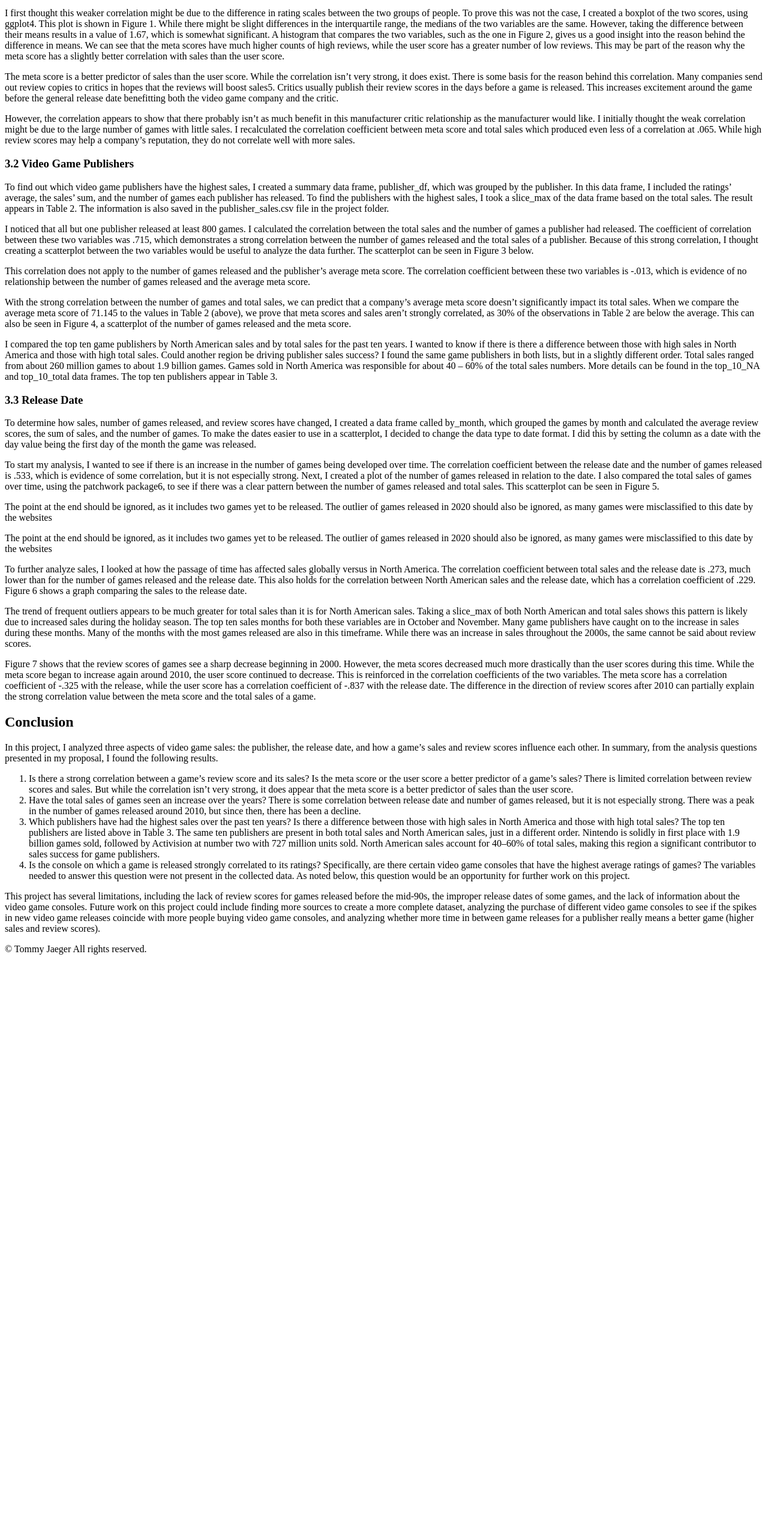
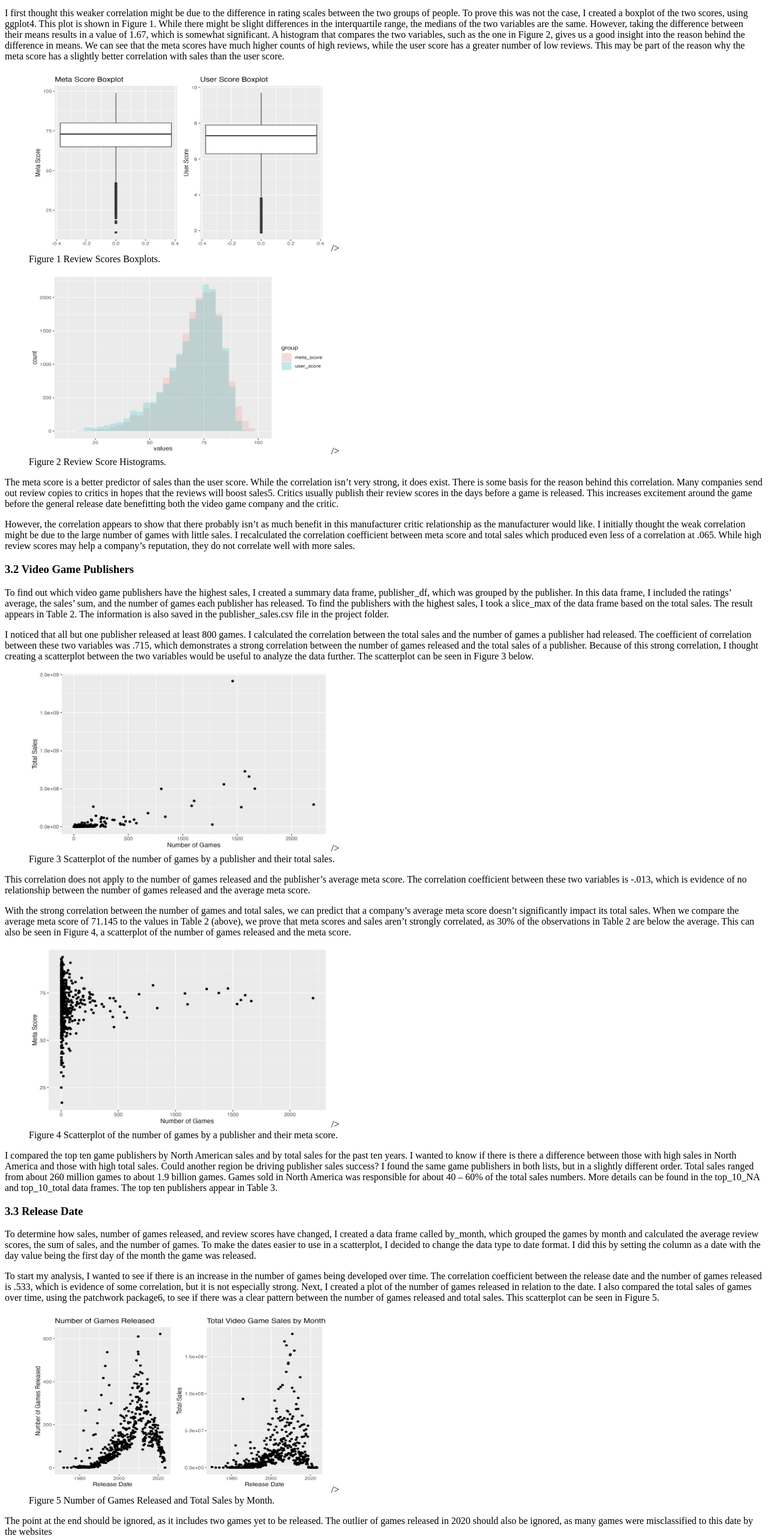
Before and after one commit to tommyjaeger11/3300-module7, a plain HTML site: page index.html in a window 1280 px wide. Shown: the part 1316-3881 px from the top of the page at 60% size. Before the commit the page ends 2923 px from the top, so only its background shows below. Drawn offline with Linux system fonts and the light colour scheme.

Commit message:
added figures

```diff
--- a/index.html
+++ b/index.html
@@ -165,6 +165,28 @@
           This may be part of the reason why the meta score has a slightly
           better correlation with sales than the user score.
         </p>
+        <figure>
+          <img
+            src="Images/1-scores_boxplot.png"
+            alt="Boxplots comparing meta score
+          and user score"
+            width="500"
+            height="300"
+          />
+          />
+          <figcaption>Figure 1 Review Scores Boxplots.</figcaption>
+        </figure>
+        <figure>
+          <img
+            src="Images/2-review_scores_histogram.png"
+            alt="Review Score Histograms"
+            width="500"
+            height="300"
+          />
+          />
+          <figcaption>Figure 2 Review Score Histograms.</figcaption>
+        </figure>
+
         <p>
           The meta score is a better predictor of sales than the user score.
           While the correlation isn’t very strong, it does exist. There is some
@@ -206,6 +228,19 @@
           scatterplot between the two variables would be useful to analyze the
           data further. The scatterplot can be seen in Figure 3 below.
         </p>
+        <figure>
+          <img
+            src="Images/3-total_sales_number_games_released.jpg"
+            alt="Scatterplot of the number of games by a publisher and their total sales"
+            width="500"
+            height="300"
+          />
+          />
+          <figcaption>
+            Figure 3 Scatterplot of the number of games by a publisher and their
+            total sales.
+          </figcaption>
+        </figure>
         <p>
           This correlation does not apply to the number of games released and
           the publisher’s average meta score. The correlation coefficient
@@ -223,6 +258,19 @@
           in Figure 4, a scatterplot of the number of games released and the
           meta score.
         </p>
+        <figure>
+          <img
+            src="Images/4-metascore_number_games_released.jpg"
+            alt="Comparing Meta Score and Number of Games Released"
+            width="500"
+            height="300"
+          />
+          />
+          <figcaption>
+            Figure 4 Scatterplot of the number of games by a publisher and their
+            meta score.
+          </figcaption>
+        </figure>
         <p>
           I compared the top ten game publishers by North American sales and by
           total sales for the past ten years. I wanted to know if there is there
@@ -256,16 +304,24 @@
           pattern between the number of games released and total sales. This
           scatterplot can be seen in Figure 5.
         </p>
+        <figure>
+          <img
+            src="Images/5-number_of_games_released_and_total_sales_by_month.png"
+            alt="Figure 5 Number of Games Released and Total Sales by Month"
+            width="500"
+            height="300"
+          />
+          />
+          <figcaption>
+            Figure 5 Number of Games Released and Total Sales by Month.
+          </figcaption>
+        </figure>
         <p>
           The point at the end should be ignored, as it includes two games yet
           to be released. The outlier of games released in 2020 should also be
           ignored, as many games were misclassified to this date by the websites
         </p>
-        <p>
-          The point at the end should be ignored, as it includes two games yet
-          to be released. The outlier of games released in 2020 should also be
-          ignored, as many games were misclassified to this date by the websites
-        </p>
+
         <p>
           To further analyze sales, I looked at how the passage of time has
           affected sales globally versus in North America. The correlation
@@ -275,6 +331,16 @@
           release date, which has a correlation coefficient of .229. Figure 6
           shows a graph comparing the sales to the release date.
         </p>
+        <figure>
+          <img
+            src="Images/6-total_sales_by_release_date.jpg"
+            alt="Figure 6 Total Sales by Release Date"
+            width="500"
+            height="300"
+          />
+          />
+          <figcaption>Figure 6 Total Sales by Release Date</figcaption>
+        </figure>
         <p>
           The trend of frequent outliers appears to be much greater for total
           sales than it is for North American sales. Taking a slice_max of both
@@ -286,6 +352,16 @@
           this timeframe. While there was an increase in sales throughout the
           2000s, the same cannot be said about review scores.
         </p>
+        <figure>
+          <img
+            src="Images/7-review_scores_by_release_date.jpg"
+            alt="Figure 7 Review Scores by Release Date"
+            width="500"
+            height="300"
+          />
+          />
+          <figcaption>Figure 7 Review Scores by Release Date</figcaption>
+        </figure>
         <p>
           Figure 7 shows that the review scores of games see a sharp decrease
           beginning in 2000. However, the meta scores decreased much more
```
Also changed, not shown: Images/1-scores_boxplot.png (added), Images/2-review_scores_histogram.png (added), Images/3-total_sales_number_games_released.jpg (added), Images/4-metascore_number_games_released.jpg (added), Images/5-number_of_games_released_and_total_sales_by_month.png (added), Images/6-total_sales_by_release_date.jpg (added), Images/7-review_scores_by_release_date.jpg (added).
